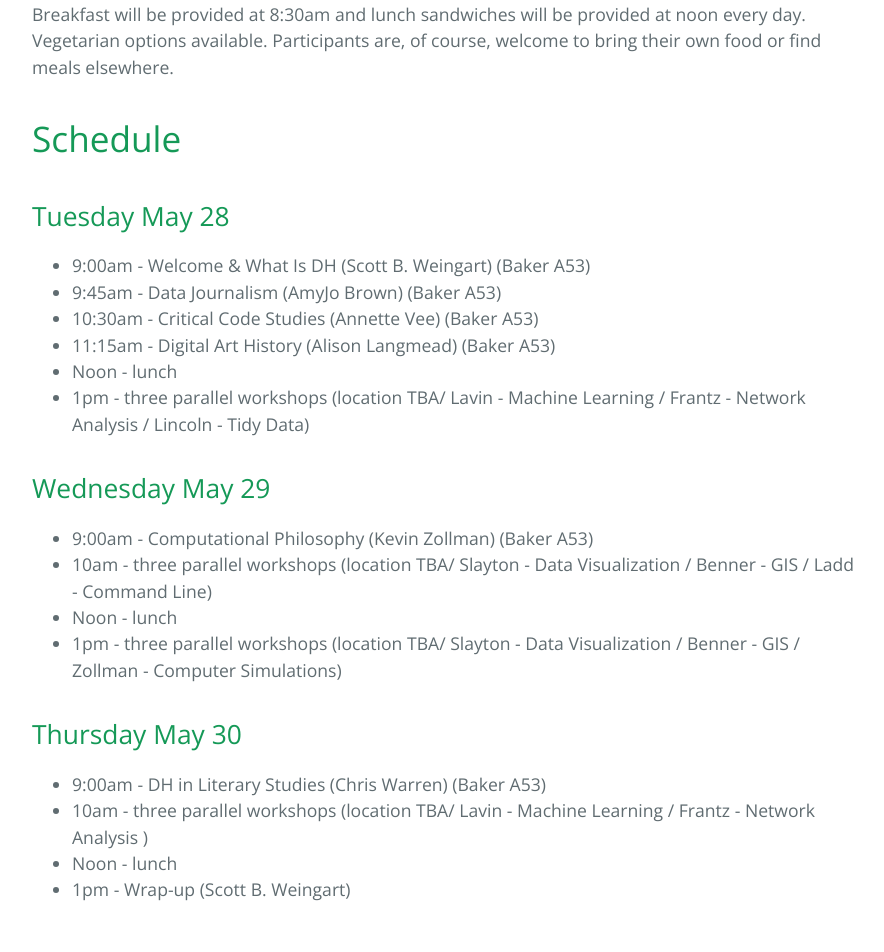
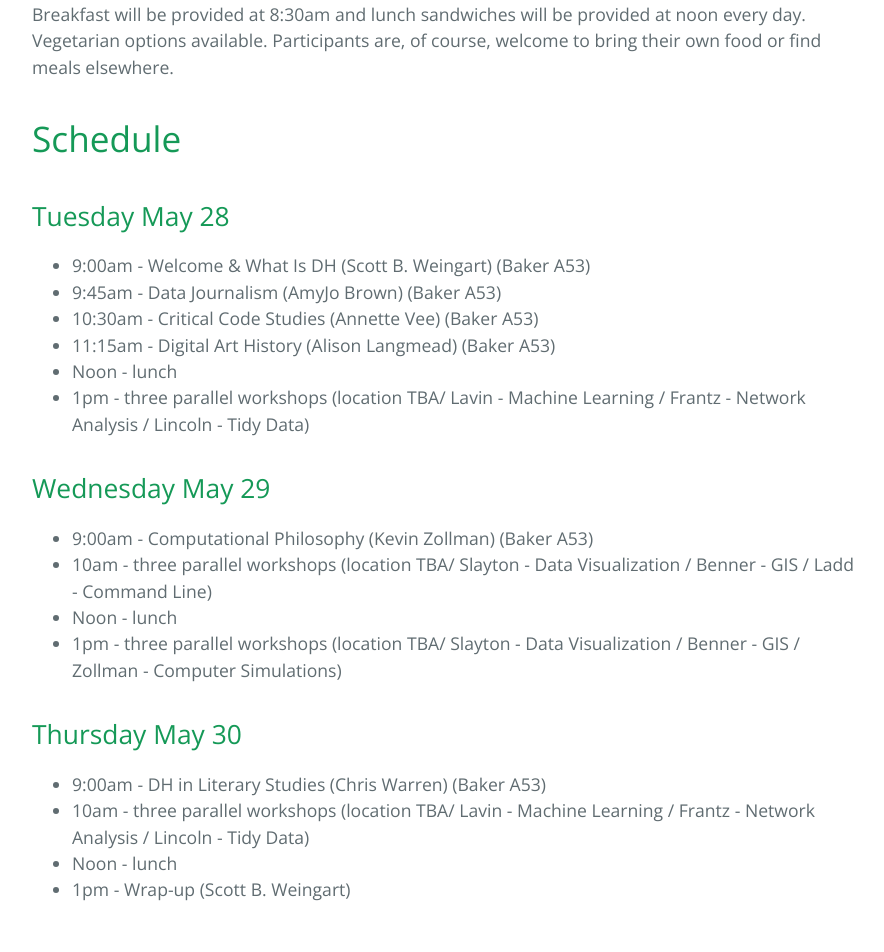
Before and after one commit to dSHARP-CMU/DH-Literacy-Workshop-at-CMU-2019, a Jekyll site: the page built from schedule.md, in a window 1280 px wide. Shown: the part 1429-2381 px from the top of the page, without its empty margins (192-1076 px from the left). Built offline with Jekyll 4.4.1, drawn with Linux system fonts in a browser that asks for light colours; our own code applies the rules of GitHub Pages for plain Markdown files.

Commit message:
Update schedule.md

```diff
--- a/schedule.md
+++ b/schedule.md
@@ -48,6 +48,6 @@ Breakfast will be provided at 8:30am and lunch sandwiches will be provided at no
 
 ## Thursday May 30
 - 9:00am - DH in Literary Studies (Chris Warren) (Baker A53)
-- 10am - three parallel workshops (location TBA/ Lavin - Machine Learning / Frantz - Network Analysis )
+- 10am - three parallel workshops (location TBA/ Lavin - Machine Learning / Frantz - Network Analysis / Lincoln - Tidy Data)
 - Noon - lunch
 - 1pm - Wrap-up (Scott B. Weingart)
```
